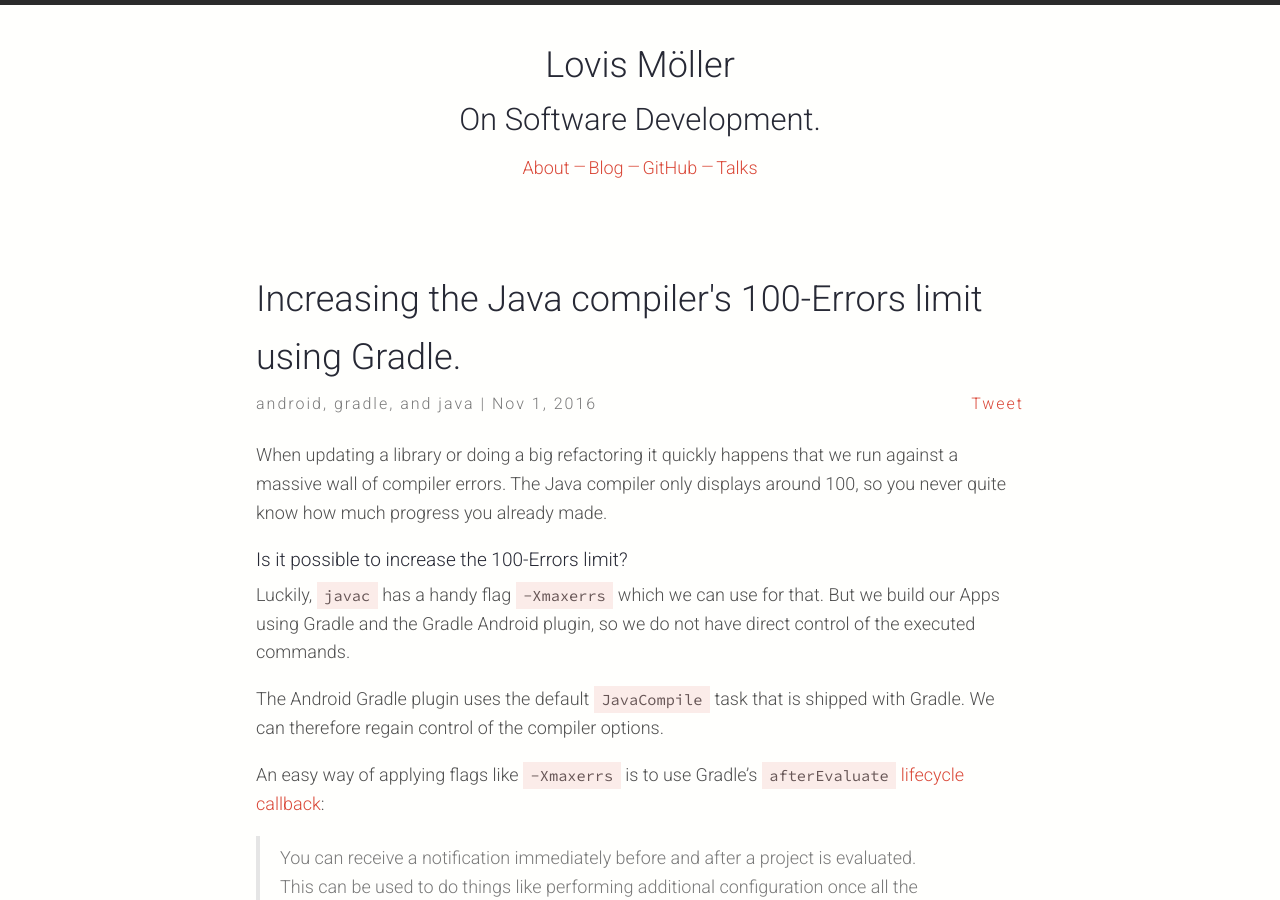
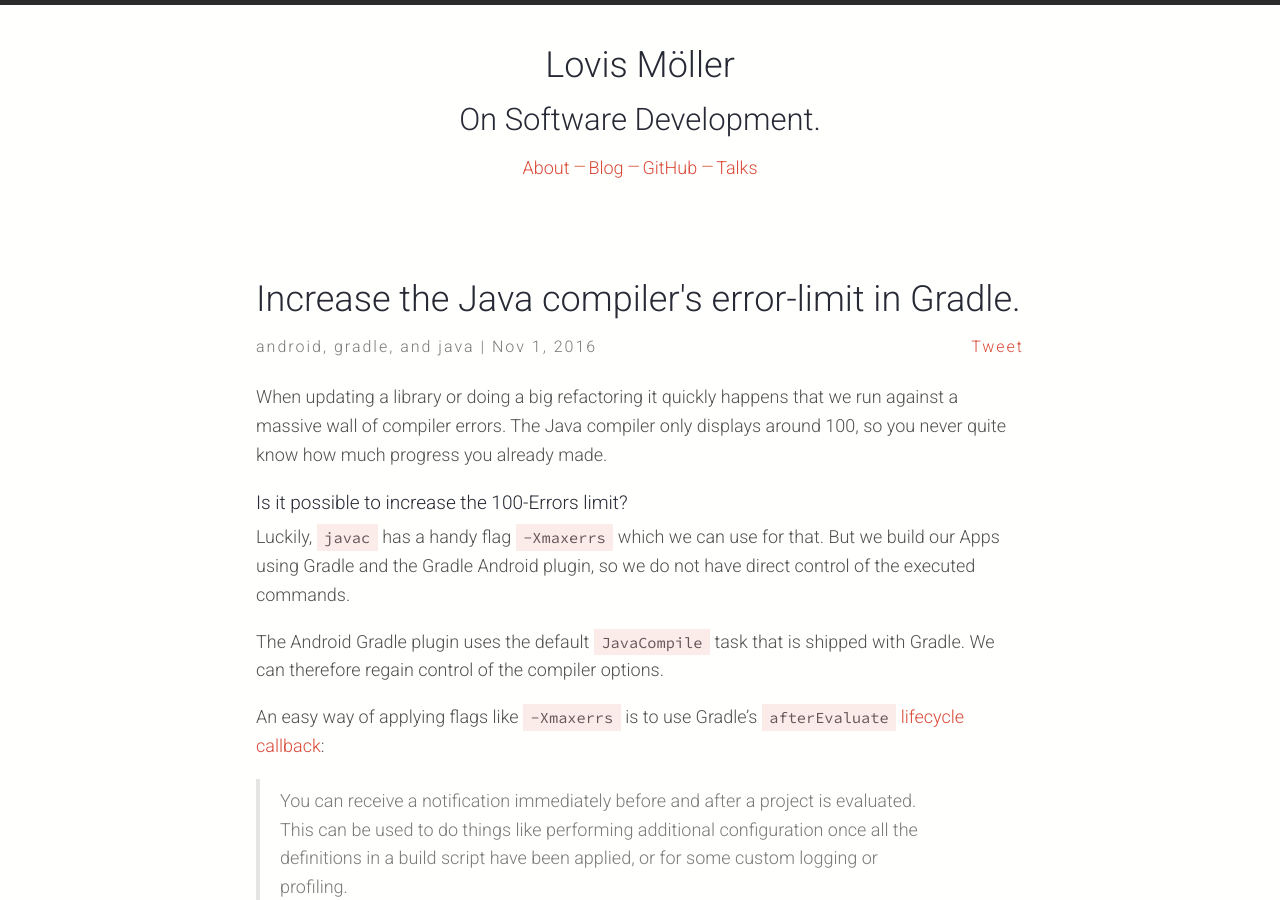
Before and after one commit to lmller/lmller.github.io, a Jekyll site: the page built from _posts/2016-11-01-morerrors.md, in a window 1280 px wide and 900 px high. Built offline with Jekyll 4.4.1, drawn with Linux system fonts in a browser that asks for light colours; nearby versions of some CDN libraries; comment, search, counter and statistics services are not loaded.

Commit message:
Update 2016-11-01-morerrors.md

```diff
--- a/_posts/2016-11-01-morerrors.md
+++ b/_posts/2016-11-01-morerrors.md
@@ -1,6 +1,6 @@
 ---
 layout: post
-title:  Increasing the Java compiler's 100-Errors limit using Gradle.
+title:  Increase the Java compiler's error-limit in Gradle.
 date:   2016-11-01 15:00:00
 description: Quick guide on how to increase the number of displayed errors in the gradle console.
 comments: true
```
